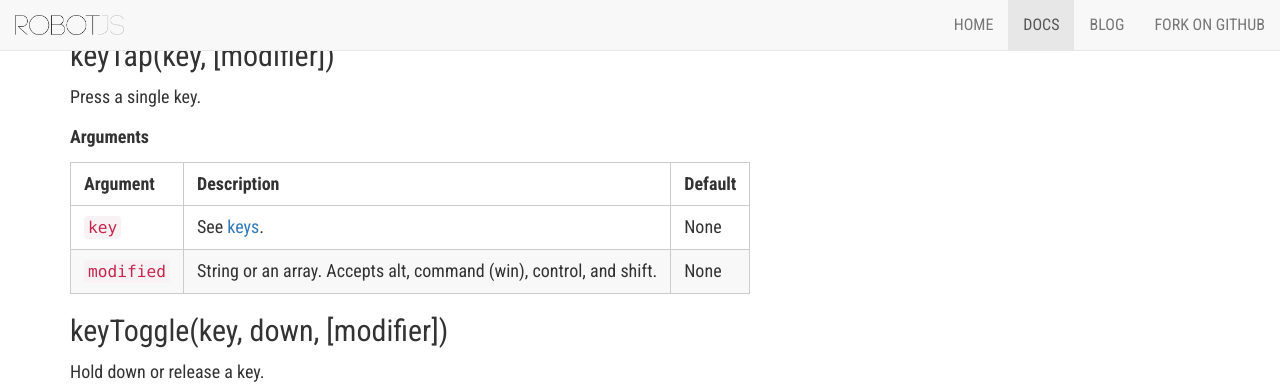
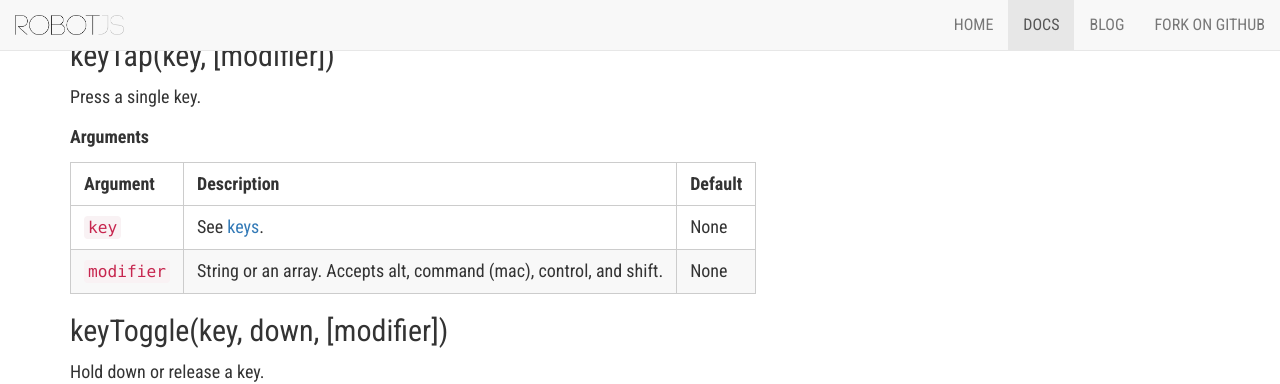
Before and after one commit to octalmage/robotjs.io, a Jekyll site: the page built from _posts/docs/2016-10-12-syntax.md, in a window 1280 px wide and 900 px high, scrolled down 4075 px. Shown: the top 384 px of the window. Built offline with Jekyll 4.4.1, drawn with Linux system fonts in a browser that asks for light colours; nearby versions of some CDN libraries; comment, search, counter and statistics services are not loaded.

Commit message:
Fixed typos

```diff
--- a/_posts/docs/2016-10-12-syntax.md
+++ b/_posts/docs/2016-10-12-syntax.md
@@ -123,7 +123,7 @@ Press a single key.
 **Argument** | **Description** | **Default**
 --------|-----------------|-------------
 `key` | See [keys](/docs/syntax#keys). | None
-`modified` | String or an array. Accepts alt, command (win), control, and shift. | None
+`modifier` | String or an array. Accepts alt, command (mac), control, and shift. | None
 
 ## keyToggle(key, down, [modifier])
 
```
